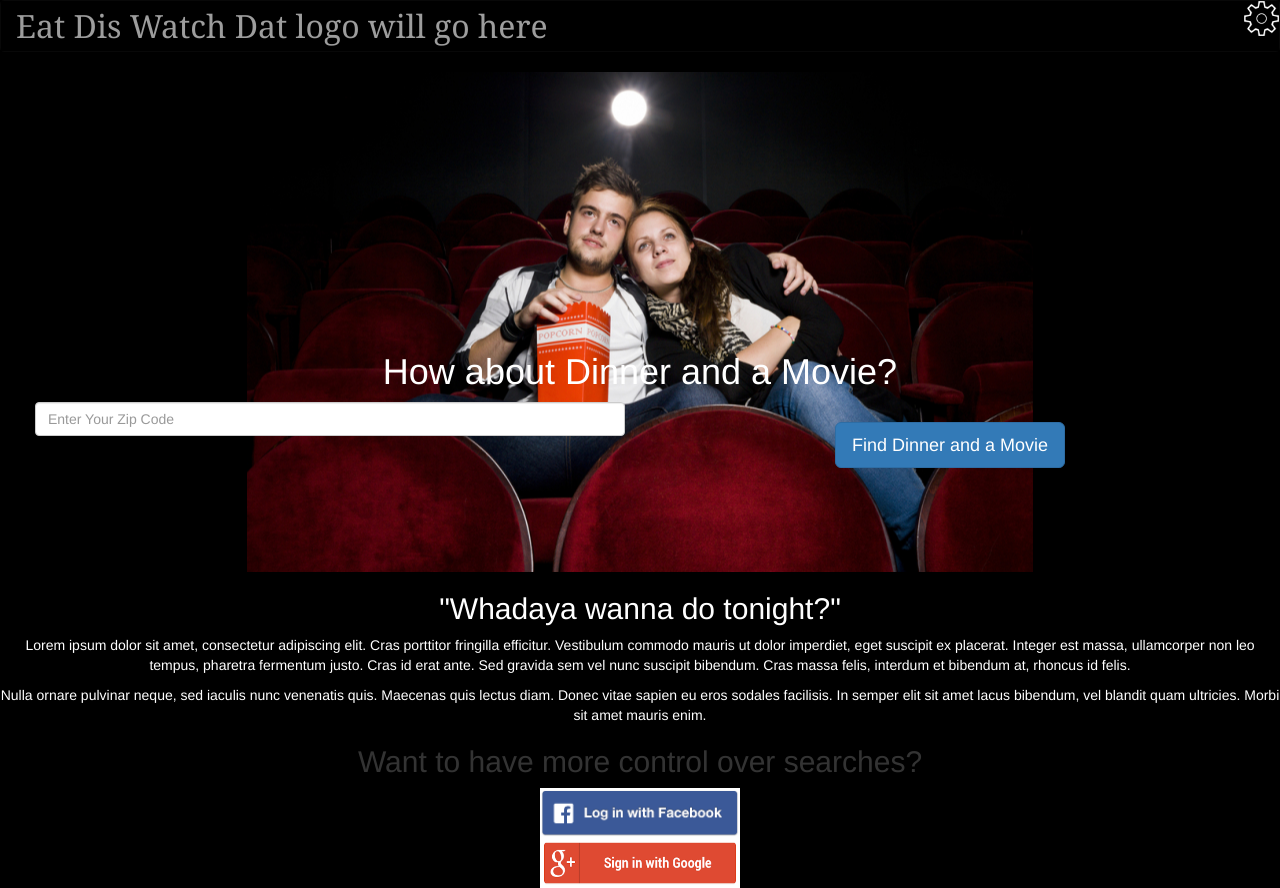
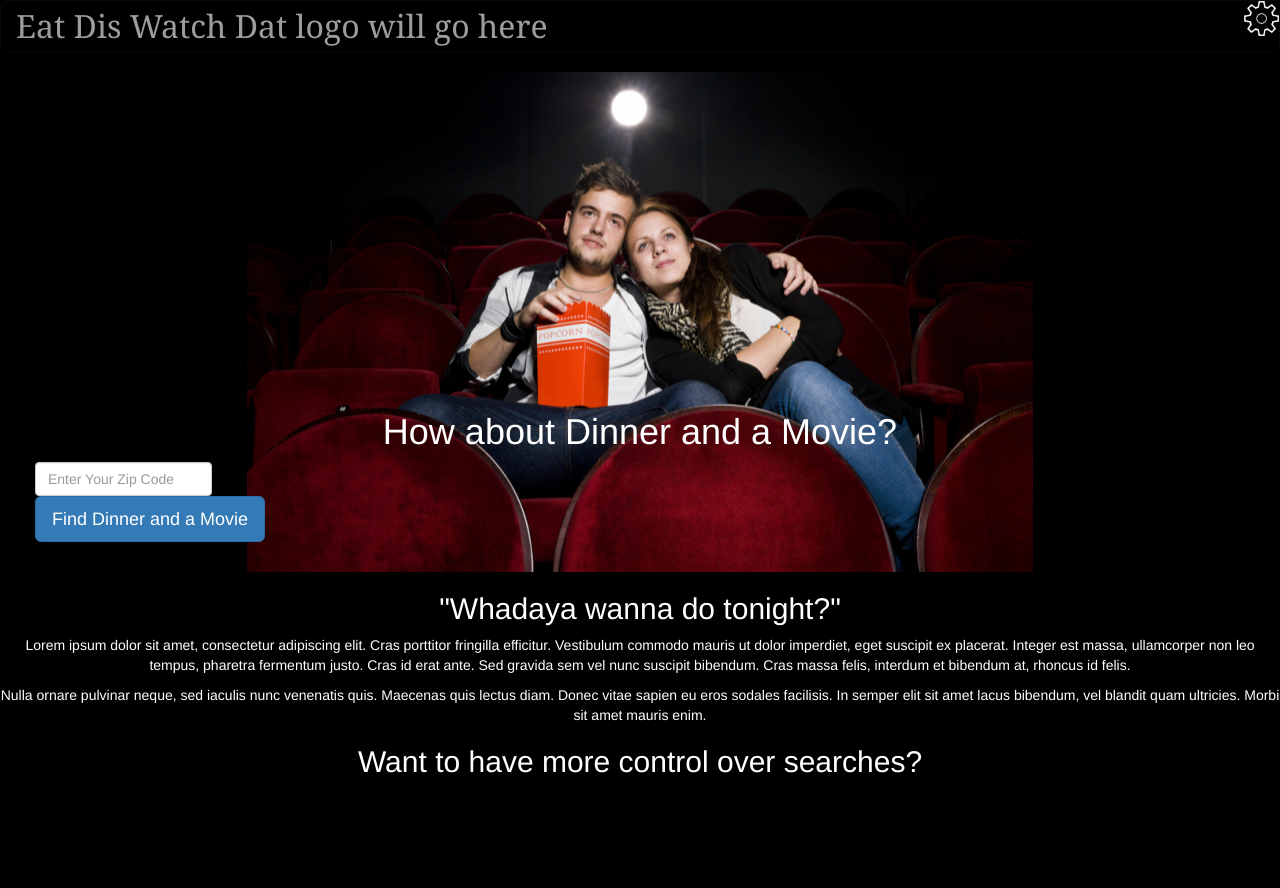
Before and after one commit to therealtimetourist/dinnerandamovie, a plain HTML site: page index.html in a window 1280 px wide. After the commit the page ends 800 px from the top, so only its background shows below. Drawn offline with nearby package versions, Linux system fonts and the light colour scheme.

Commit message:
updated index.html

```diff
--- a/assets/css/style.css
+++ b/assets/css/style.css
@@ -12,20 +12,22 @@ body {
 	margin: auto;
 	color: white;
 	width: 100%;
-	padding: 260px 20px 20px 20px;
+	padding: 320px 20px 20px 20px;
 	height: 500px;
 	margin-bottom: 20px;
 }
+
 
 .goArea {
 	margin-top: 0px;
 	text-align: center;
 	width: 100%;
-	height: 550px;
+	height: 600px;
 	color: white;
-	margin-bottom: 0px;
+
 
 }
+
 
 	#movieChosen {
 
@@ -36,7 +38,6 @@ body {
 	}
 
 	#dinnerChosen {
-
 		margin: 20px;
 		height: 450px;
 		width: 350px;
@@ -49,21 +50,14 @@ body {
 	color: white;
 }
 
-.loginButtons {
+
+
+
+h2 {
 	text-align: center;
+	color: white;
 }
 
-	#facebook-button {
-
-		height: 50px;
-		width: 200px;
-	}
-
-	#google-button {
-
-	height: 50px;
-	width: 200px;
-	}
 
 #settings-button {
 	height: 35px;
@@ -100,6 +94,9 @@ body {
 		height: 400px;
 
 	}
+
+
+
 
 	.navbar-toggle {
 		display: block;
@@ -164,4 +161,7 @@ body {
 		height: 240px;
 
 	}
+
+
+
 }
--- a/index.html
+++ b/index.html
@@ -21,13 +21,17 @@
     <!--end nav bar-->
 
     <div class="content">
-      <div class="battleArea center img-responsive text-center">
+      <div class="battleArea img-responsive text-center">
         <h1>How about Dinner and a Movie?</h1>
         <form role="form" method="get" action="choices.html">
-          <div class="form-group col-md-6">
+
+          <div class="form-group col-sm-2 text-center">
             <input class="form-control" id="name-input" type="text" pattern="\d*" placeholder="Enter Your Zip Code" required>
-          </div><br>
-          <button class="btn btn-lg btn-primary" id="btnGoZipCode" type="submit">Find Dinner and a Movie</button>
+            <button class="btn btn-lg btn-primary" id="btnGoZipCode" type="submit">Find Dinner and a Movie</button>
+          </div>
+
+          <br>
+
         </form>
       </div>
 
@@ -42,12 +46,9 @@
       </div>
     </div>
 
-    <div class="loginButtons">
+
       <h2>Want to have more control over searches?</h2>
-      <img src="assets/images/facebookbutton.png" href="#" alt="login using Facebook" id="facebook-button">
-      <br>
-      <img src="assets/images/googlebutton.png" href="#"  alt="login using Google+" id="google-button">
-    </div>
+
 
     <script src="https://code.jquery.com/jquery-3.2.1.min.js" integrity="sha256-hwg4gsxgFZhOsEEamdOYGBf13FyQuiTwlAQgxVSNgt4=" crossorigin="anonymous"></script>
 
```
Also changed, not shown: go.html (+12 -1 lines), 2 other files.
